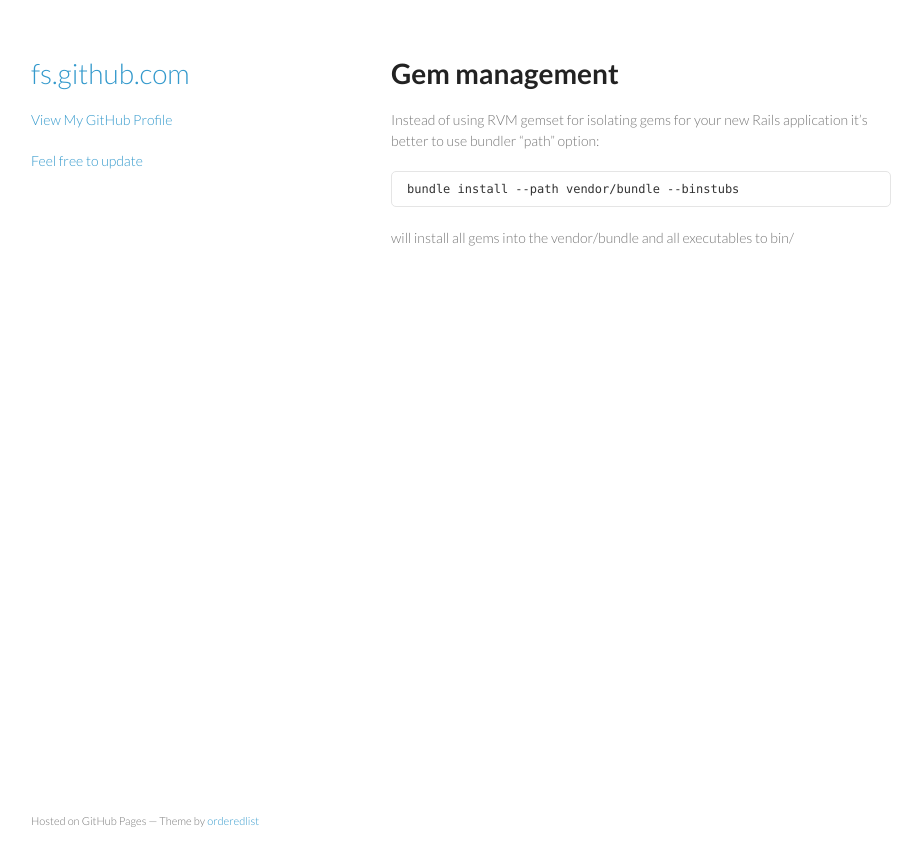
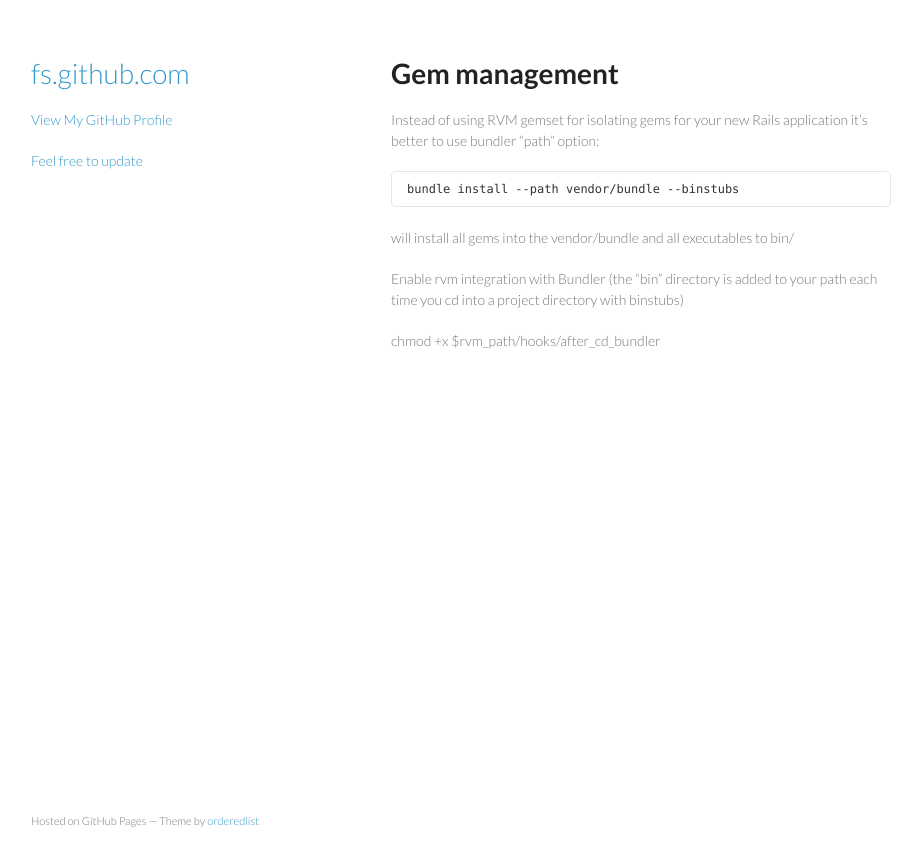
Before and after one commit to mike-burns/fs.github.com, a Jekyll site: the page built from gems.md, in a window 1280 px wide. Shown: the top 866 px of the page, without its empty margins (179-1101 px from the left). Built offline with Jekyll 4.4.1, drawn with Linux system fonts in a browser that asks for light colours.

Commit message:
Mention rvm integration for binstubs

```diff
--- a/gems.md
+++ b/gems.md
@@ -9,3 +9,8 @@ Instead of using RVM gemset for isolating gems for your new Rails application it
     bundle install --path vendor/bundle --binstubs
 
 will install all gems into the vendor/bundle and all executables to bin/
+
+
+Enable rvm integration with Bundler (the “bin” directory is added to your path each time you cd into a project directory with binstubs)
+
+  chmod +x $rvm_path/hooks/after_cd_bundler
```
